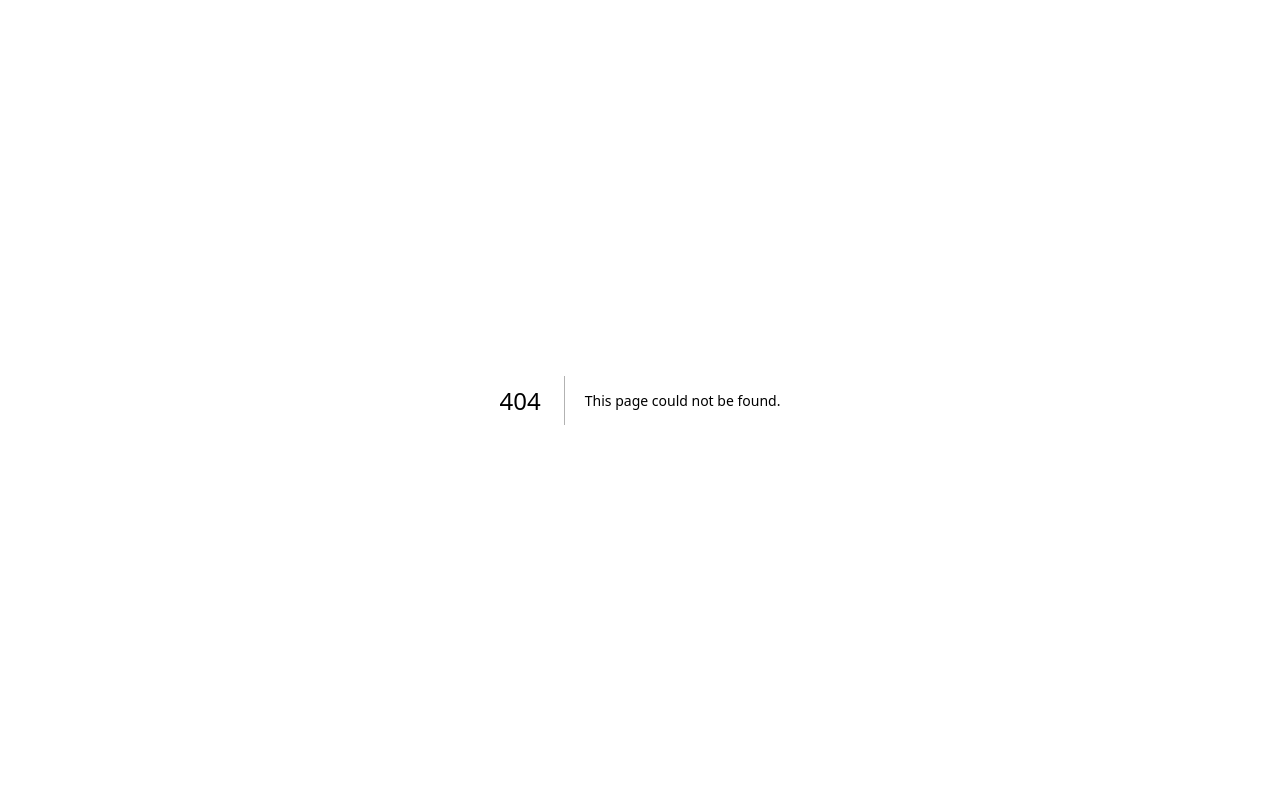
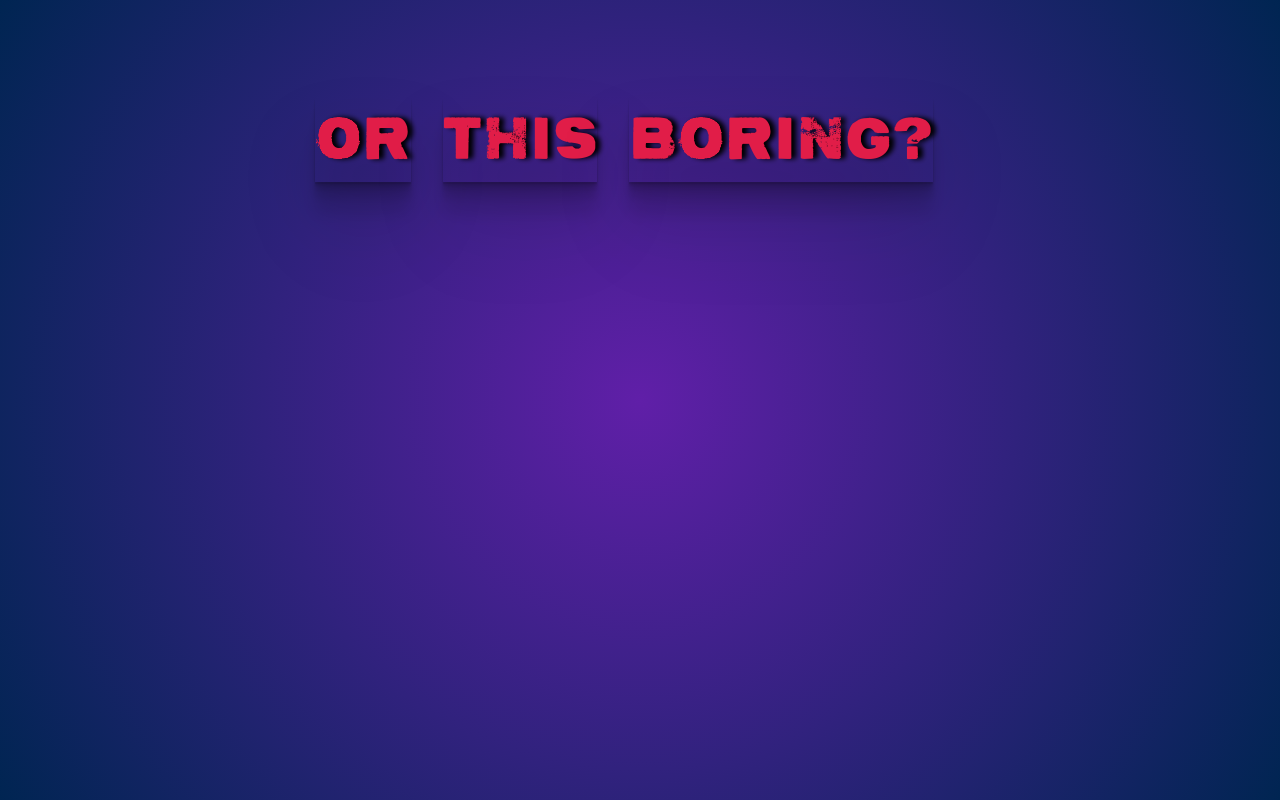
Before and after one commit to IsaaChaquito/pc-games-cards, a Next.js app in the folder about-games/: page /page-2 in a window 1280 px wide. Before the commit this address had no page. Built offline with nearby package versions, Linux system fonts and the light colour scheme.

Commit message:
adding animation to the main title

```diff
--- a/about-games/src/app/globals.css
+++ b/about-games/src/app/globals.css
@@ -50,12 +50,74 @@ html{
 .shadowed{
   box-shadow: rgba(0, 0, 0, 0.09) 0px 2px 1px, rgba(0, 0, 0, 0.09) 0px 4px 2px, rgba(0, 0, 0, 0.09) 0px 8px 4px, rgba(0, 0, 0, 0.09) 0px 16px 8px, rgba(0, 0, 0, 0.09) 0px 32px 16px;
   transition: .10s;
+  text-shadow: #000 5px 0 5px;
 }
 
-.shadowed:hover{
-  text-shadow: #FC0 1px 0 2px;
+.spacing-effect:hover{
+  text-shadow: #000 1px 0 2px;
+  letter-spacing: 50px;
 }
 
 .title-home{
   font-size: calc(2rem + 2vw);
 }
+
+.flip-1{
+  position: relative;
+  transition: 1s;
+  z-index: 1;
+  transform-style: preserve-3d;
+  animation: rotate-flip-1 2s alternate infinite ease-in-out;
+}
+
+.flip-2{
+  position: absolute;
+  transition: 1s;
+  transform: rotateY(180deg);
+  opacity: 0;
+  transform-style: preserve-3d;
+  animation: rotate-flip-2 2s alternate infinite ease-in-out;
+  /* animation-delay: .5s; */
+}
+
+.flip-1:hover, .flip-1:hover ~ .flip-2, .flip-2:hover ~ .flip-2{
+  transform: rotateY(180deg);
+  opacity: 0;
+}
+
+.flip-1:hover ~ .flip-2{
+  transform: rotateY(0deg);
+  opacity: 1;
+}
+
+.flip-2:hover ~ .flip-1{
+  transform: rotateY(180deg);
+}
+
+
+@keyframes rotate-flip-1 {
+  0% {
+    transform: rotateY(0deg);
+  }
+  50% {
+    opacity: 0;
+  }
+  100% {
+    transform: rotateY(180deg);
+    opacity: 0;
+  }
+}
+
+@keyframes rotate-flip-2 {
+  0% {
+    transform: rotateY(180deg);
+    opacity: 0;
+  }
+  50%{
+    opacity: 0;
+  }
+  100% {
+    transform: rotateY(0deg);
+    opacity: 1;
+  }
+}
--- /dev/null
+++ b/about-games/src/app/page-2/page.js
@@ -0,0 +1,18 @@
+
+export default function AnotherView() {
+
+  const titleStyle = "text-rose-600 the-boys-font select-none leading-normal hover:drop-shadow-2xl mr-8 title-home shadowed drop-shadow-[0_35px_35px_rgba(0,0,0,0.25)] "
+
+  return (
+    <main className="flex min-h-screen flex-col items-center justify-between p-24">
+      <div className='flex flex-col md:flex-row'>
+        <span id='ui' className={titleStyle + 'spacing-effect'}>or</span>
+
+        <span id='ui' className={titleStyle + 'spacing-effect'}>this</span>
+
+        <span id='ui' className={titleStyle}>Boring?</span>
+
+      </div>
+    </main>
+  )
+}
--- a/about-games/src/app/page.js
+++ b/about-games/src/app/page.js
@@ -2,17 +2,19 @@ import './assets/fonts/fonts.css'
 
 export default function Home() {
 
-  const titleStyle = "text-rose-600 the-boys-font select-none leading-normal hover:drop-shadow-2xl mr-8 title-home shadowed drop-shadow-[0_35px_35px_rgba(0,0,0,0.25)]"
+  const titleStyle = "text-rose-600 the-boys-font select-none leading-normal hover:drop-shadow-2xl mr-5 title-home shadowed drop-shadow-[0_35px_35px_rgba(0,0,0,0.25)] pl-2 pr-2 "
 
   return (
     <main className="flex min-h-screen flex-col items-center justify-between p-24">
       <div className='flex flex-col md:flex-row'>
-        <span id='ui' className={titleStyle}>is</span>
+        <span className={titleStyle + 'spacing-effect'}>is</span>
 
-        <span id='ui' className={titleStyle}>this</span>
+        <span className={titleStyle + 'spacing-effect'}>this</span>
 
-        <span id='ui' className={titleStyle}>Entertaining?</span>
-
+        <div className='flex flex-col'>
+          <span className={titleStyle + 'flip-1'}>Entertaining?</span>
+          <span className={titleStyle + 'flip-2'}>Boring?</span>
+        </div>
       </div>
     </main>
   )
```
